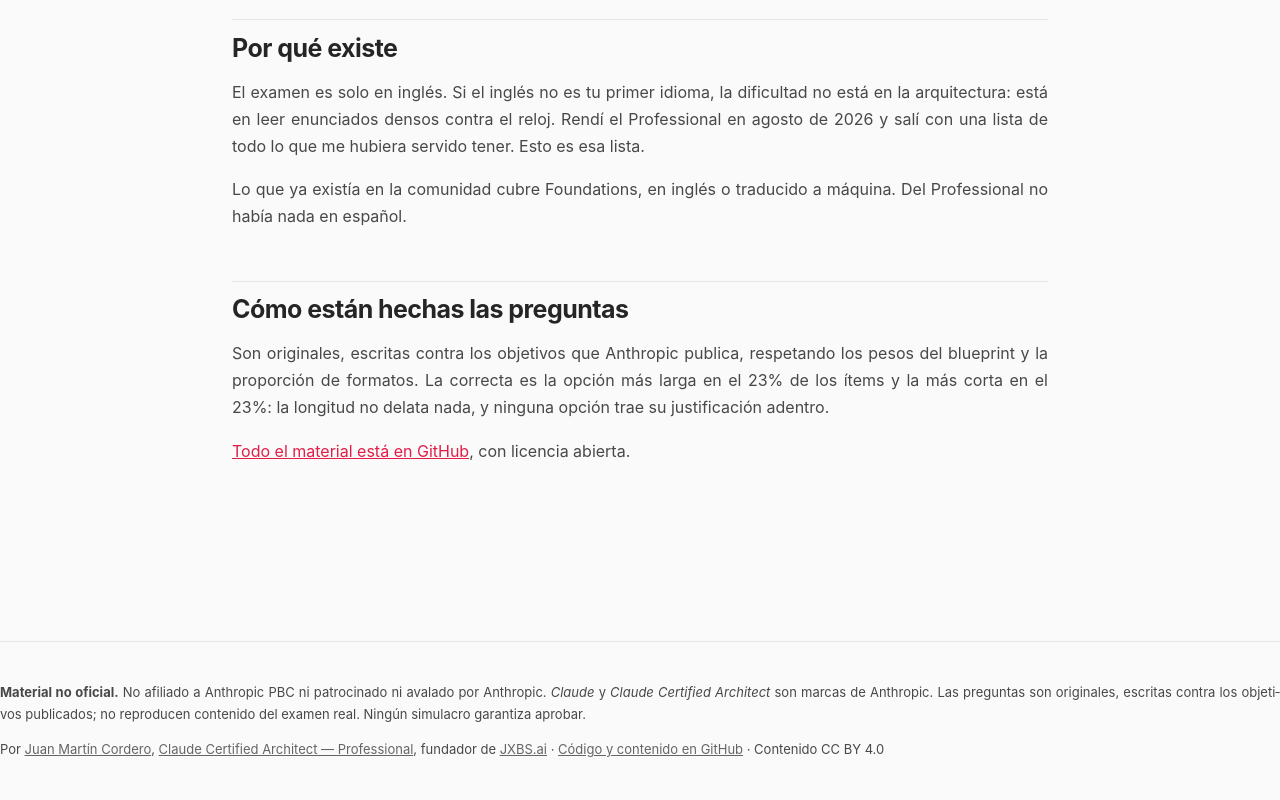
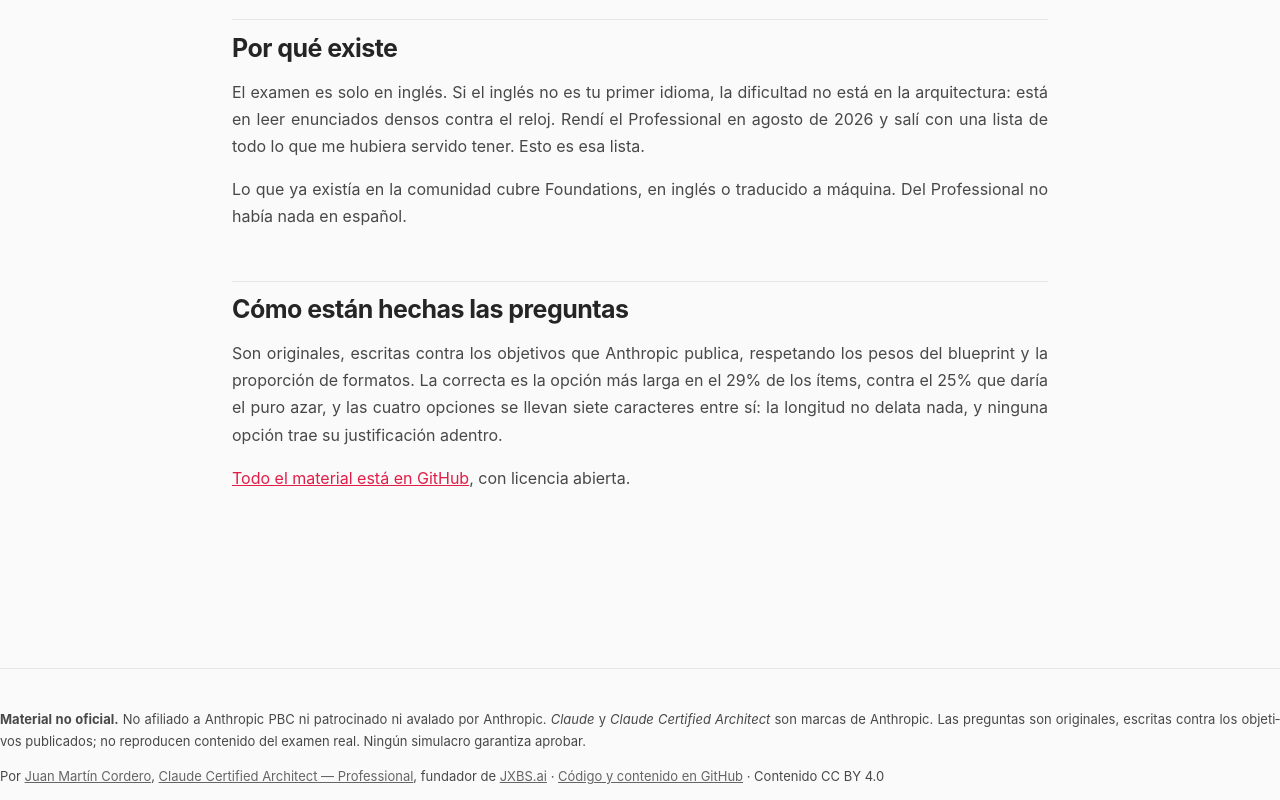
Before and after one commit to juanmartincoma-collab/claude-certified-architect-es, a plain HTML site: page docs/index.html in a window 1280 px wide. Shown: the part 833-1633 px from the top of the page. Before the commit the page ends 1606 px from the top, so only its background shows below. Drawn offline with Linux system fonts and the light colour scheme.

Commit message:
Correct the length-bias figures and fix the empty-recipient mailto
The published 23%/23% claim no longer matched the bank: measured over the 92
single-answer items, the correct option is the longest in 29% (chance gives 25%)
with a seven-character spread within an item. Say the measured number.

Sending by email with no coordinator address built a mailto: with no recipient.
It now falls back to the participant's own address and refuses when both are empty.

```diff
--- a/docs/index.html
+++ b/docs/index.html
@@ -101,7 +101,7 @@ footer a{color:var(--muted)}
 <p>El examen es solo en inglés. Si el inglés no es tu primer idioma, la dificultad no está en la arquitectura: está en leer enunciados densos contra el reloj. Rendí el Professional en agosto de 2026 y salí con una lista de todo lo que me hubiera servido tener. Esto es esa lista.</p>
 <p>Lo que ya existía en la comunidad cubre Foundations, en inglés o traducido a máquina. Del Professional no había nada en español.</p>
 <h2 id="como-estan-hechas-las-preguntas">Cómo están hechas las preguntas</h2>
-<p>Son originales, escritas contra los objetivos que Anthropic publica, respetando los pesos del blueprint y la proporción de formatos. La correcta es la opción más larga en el 23% de los ítems y la más corta en el 23%: la longitud no delata nada, y ninguna opción trae su justificación adentro.</p>
+<p>Son originales, escritas contra los objetivos que Anthropic publica, respetando los pesos del blueprint y la proporción de formatos. La correcta es la opción más larga en el 29% de los ítems, contra el 25% que daría el puro azar, y las cuatro opciones se llevan siete caracteres entre sí: la longitud no delata nada, y ninguna opción trae su justificación adentro.</p>
 <p><a href="https://github.com/juanmartincoma-collab/claude-certified-architect-es">Todo el material está en GitHub</a>, con licencia abierta.</p></main><footer>
 <p><b>Material no oficial.</b> No afiliado a Anthropic PBC ni patrocinado ni avalado por Anthropic. <i>Claude</i> y <i>Claude Certified Architect</i> son marcas de Anthropic. Las preguntas son originales, escritas contra los objetivos publicados; no reproducen contenido del examen real. Ningún simulacro garantiza aprobar.</p>
 <p>Por <a href="https://www.linkedin.com/in/juanmartincordero/">Juan Martín Cordero</a>, <a href="https://www.credly.com/badges/12586022-02b9-4a41-a577-55c32dca7e78">Claude Certified Architect &mdash; Professional</a>, fundador de <a href="https://jxbs.ai">JXBS.ai</a> · <a href="https://github.com/juanmartincoma-collab/claude-certified-architect-es">Código y contenido en GitHub</a> · Contenido CC BY 4.0</p>
```
Also changed, not shown: docs/simulador/index.html (+3 -1 lines), 2 other files.
